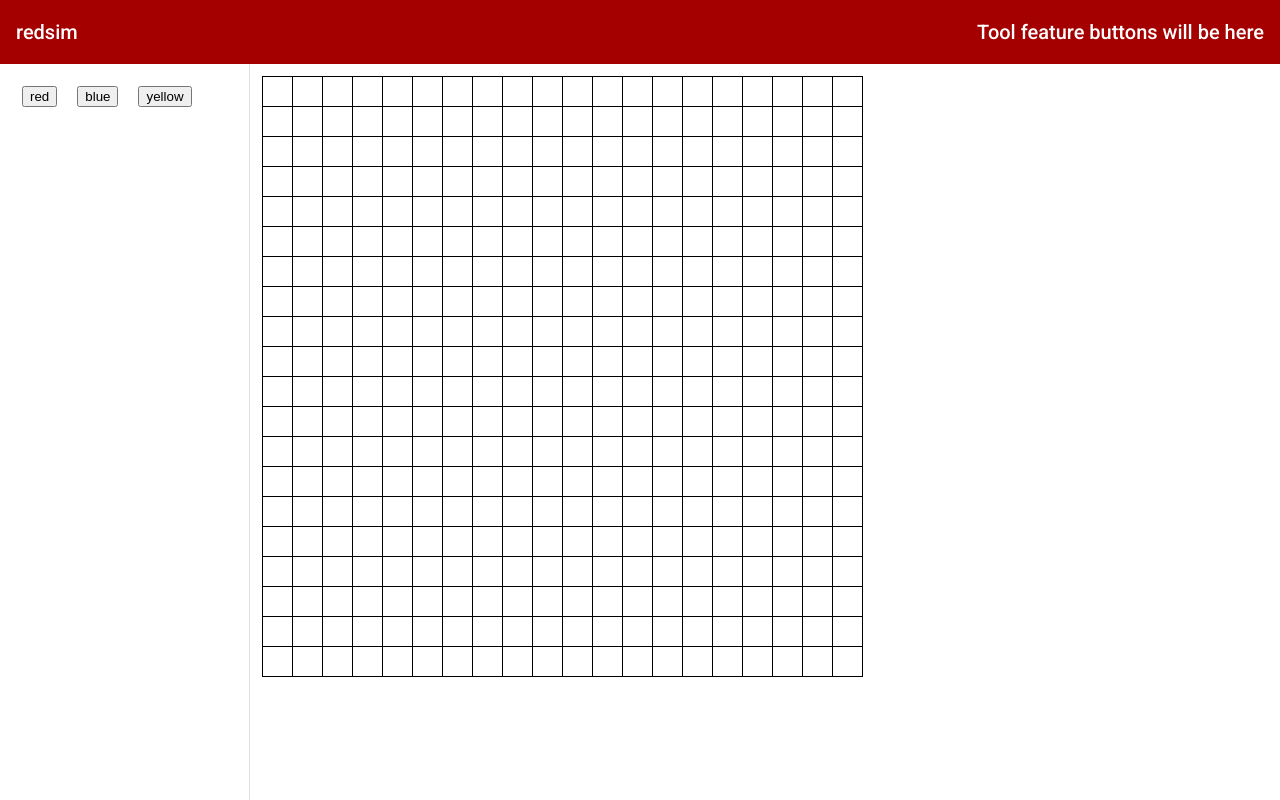
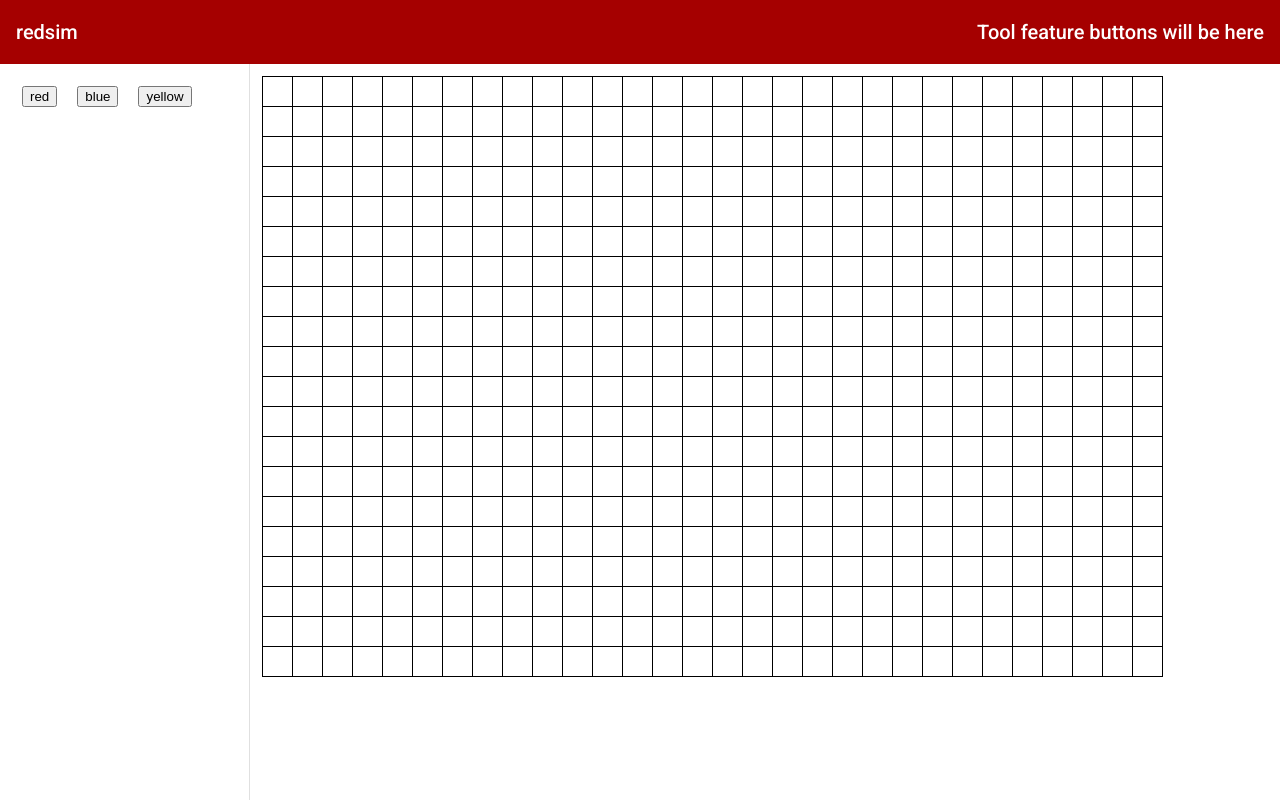
Before and after one commit to justonhart/BoardGames, an Angular app: page / in a window 1280 px wide. Built offline with nearby package versions, Linux system fonts and the light colour scheme.

Commit message:
slightly changed grid drawing to make it dynamic based on size

```diff
--- a/src/app/workspace/workspace.component.ts
+++ b/src/app/workspace/workspace.component.ts
@@ -10,8 +10,12 @@ export class WorkspaceComponent implements AfterViewInit {
 
   @ViewChild('canvas') public canvas: ElementRef;
 
-  @Input() public width: number = 601;
+
+  //divide these values by 30 to get the size of the grid in blocks
+  @Input() public width: number = 901;
   @Input() public height: number = 601;
+
+
   private context: CanvasRenderingContext2D;
   private pos;
 
@@ -34,8 +38,8 @@ export class WorkspaceComponent implements AfterViewInit {
   private createGrid() {
 
     //pixel size of grid
-    var width = 600;
-    var height = 600;
+    var width = this.width - 1;
+    var height = this.height - 1;
     var padding = 0;
 
     //set the context for drawing
@@ -54,8 +58,8 @@ export class WorkspaceComponent implements AfterViewInit {
     }
 
     //fills in the corner pixel
-    context.moveTo(600,600);
-    context.lineTo(601,601);
+    context.moveTo(this.width-1,this.height-1);
+    context.lineTo(this.width,this.height);
 
     //draw lines
     context.strokeStyle = "black";
```
